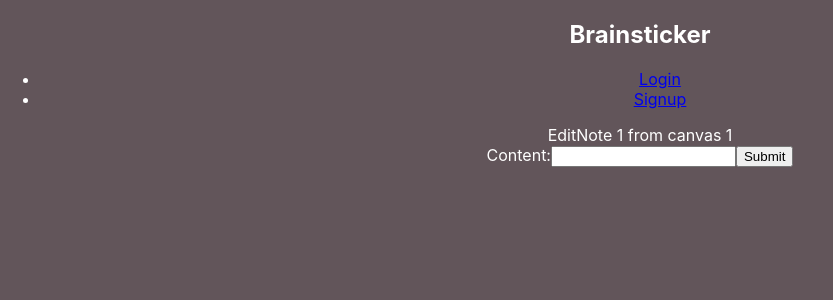
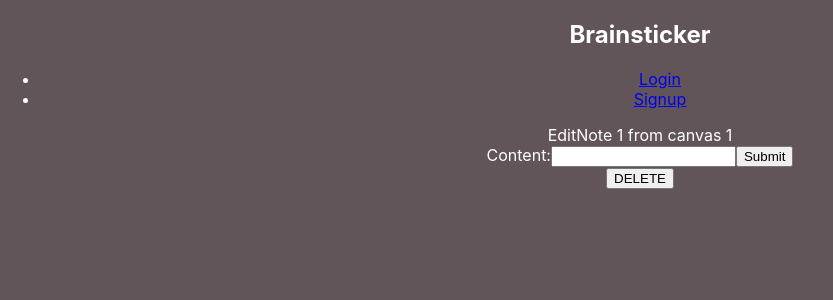
Before and after one commit to dataneon/brainsticker-frontend, a React (Create React App) app in the folder frontend/: page /canvas/1/editnote/1 in a window 1280 px wide. Shown: the top 300 px of the page, without its empty margins (0-833 px from the left). Built offline with nearby package versions, Linux system fonts and the light colour scheme.

Commit message:
EditNote can now delete notes

```diff
--- a/frontend/src/components/app/EditCanvas.jsx
+++ b/frontend/src/components/app/EditCanvas.jsx
@@ -17,6 +17,7 @@ function EditCanvas(props) {
     const handleSubmit = (event) => {
         event.preventDefault();
         console.log(formState);
+        // patch updates instead of adding a new element
         axios.patch(`http://localhost:8000/canvases/${canvasID}`, formState)
         .then(res => {
             window.location.replace(`http://localhost:3000/dashboard/`)
--- a/frontend/src/components/app/EditNote.jsx
+++ b/frontend/src/components/app/EditNote.jsx
@@ -24,6 +24,14 @@ function EditNote() {
         setFormState(initialState);
     }
 
+    const handleDelete = (event) => {
+        event.preventDefault();
+        axios.delete(`http://localhost:8000/notes/${noteID}`)
+        .then(res => {
+            window.location.replace(`http://localhost:3000/canvas/${canvasID}`)
+        })
+    }
+
     return (
         <div>
             EditNote {noteID} from canvas {canvasID}
@@ -37,6 +45,9 @@ function EditNote() {
                 />
                 <button type="submit">Submit</button>
             </form>
+            <form onSubmit={handleDelete}>
+                <button type="submit">DELETE</button>
+            </form>
         </div>
     );
 }
```
